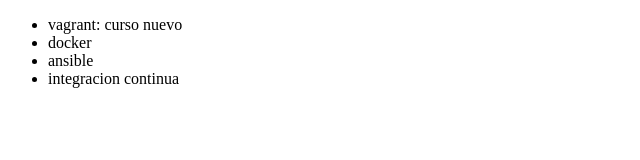
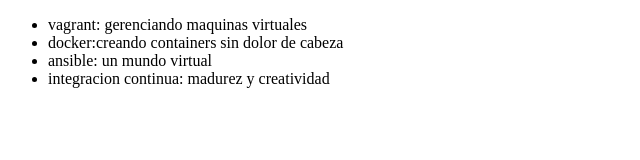
Before and after one commit to Tijerita/ahorcado, a plain HTML site: page index.html in a window 1280 px wide. Shown: the whole page, without its empty margins (0-640 px from the left). Drawn offline with Linux system fonts and the light colour scheme.

Commit message:
se modifico el titulo y las lista de cursos

```diff
--- a/index.html
+++ b/index.html
@@ -3,14 +3,14 @@
 <html LANG="es">
     <head>
         <meta charset="UTF-8">
-        <title>Curso de Alura</title>
+        <title>Curso de Alura-2022</title>
     </head>
     <body>
         <ul>
-            <li>vagrant: curso nuevo</li>
-            <li>docker</li>
-            <li>ansible</li>
-            <li>integracion continua</li>
+            <li>vagrant: gerenciando maquinas virtuales</li>
+            <li>docker:creando containers sin dolor de cabeza</li>
+            <li>ansible: un mundo virtual</li>
+            <li>integracion continua: madurez y creatividad</li>
 
 
 
```
